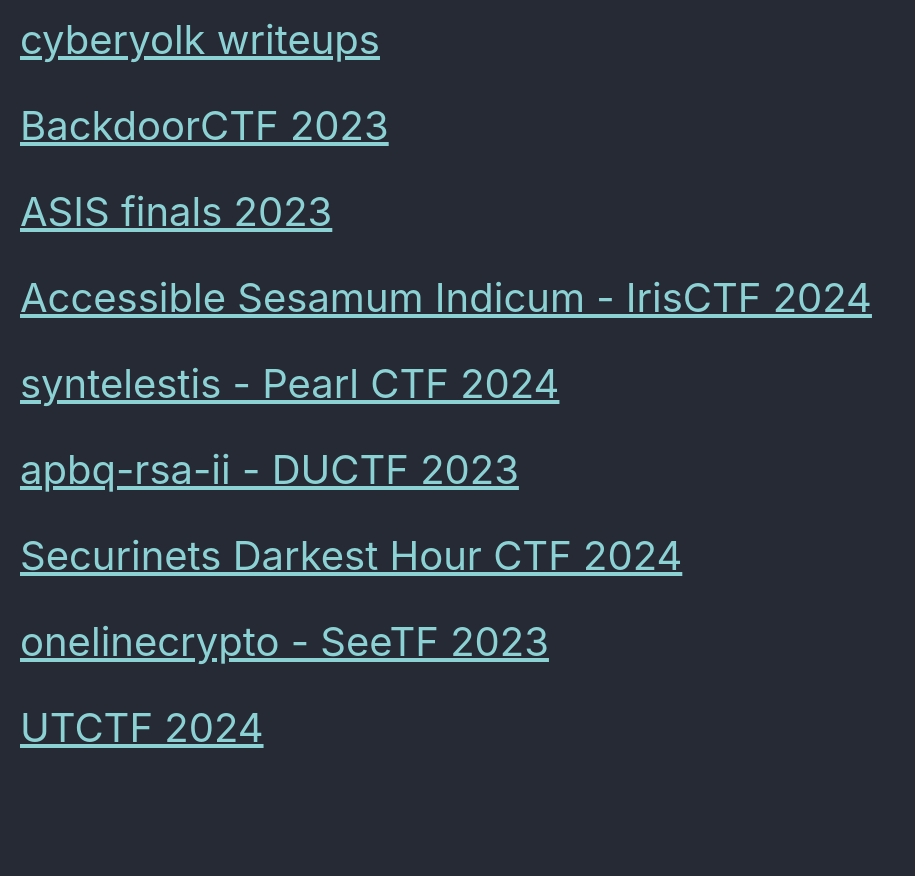
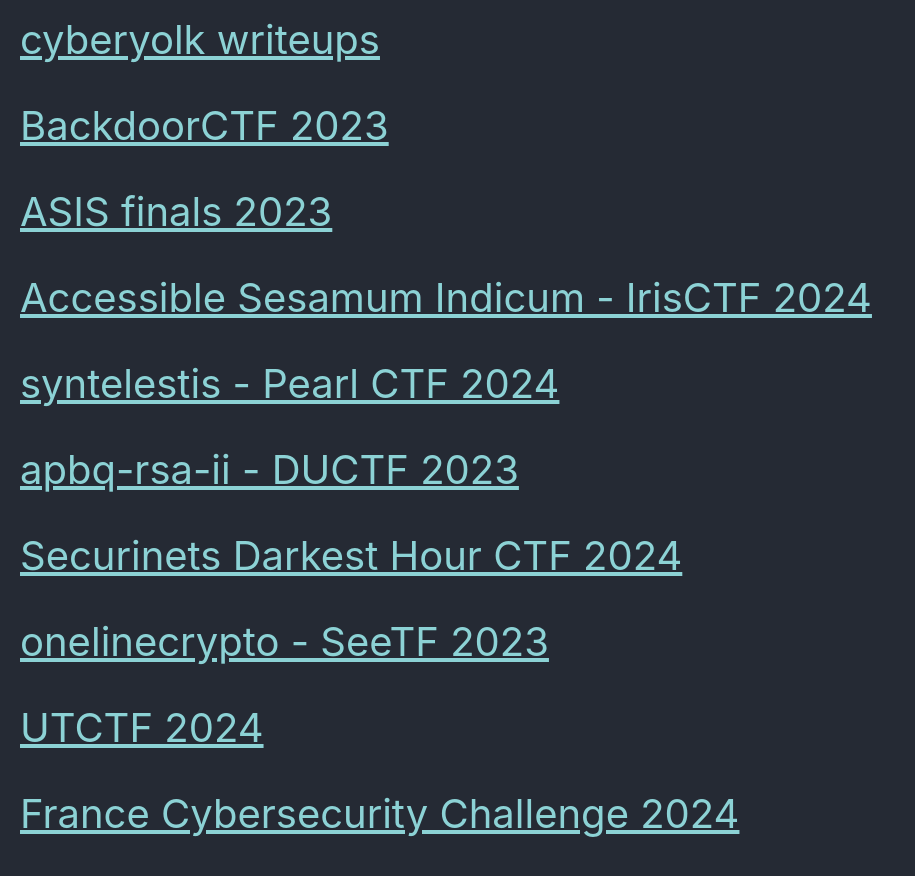
Before and after one commit to Connor-McCartney/Connor-McCartney.github.io, a Jekyll site: the page built from _pages/cryptography/other/other.md, in a window 1280 px wide and 900 px high, scrolled down 1312 px. Shown: the top 876 px of the window, without its empty margins (0-915 px from the left). Built offline with Jekyll 4.4.1, drawn with Linux system fonts in a browser that asks for light colours; cached includes are drawn as plain includes; before the commit the page ends 2126 px from its top, so only the background shows below that.

Commit message:
Update other.md

```diff
--- a/_pages/cryptography/other/other.md
+++ b/_pages/cryptography/other/other.md
@@ -69,3 +69,6 @@ title: Other
 
 
 <span style="font-size:2em;">   [UTCTF 2024](/cryptography/other/UTCTF-2024) </span> <br>
+
+
+<span style="font-size:2em;">   [France Cybersecurity Challenge 2024](/cryptography/other/FCSC-2024) </span> <br>
```
